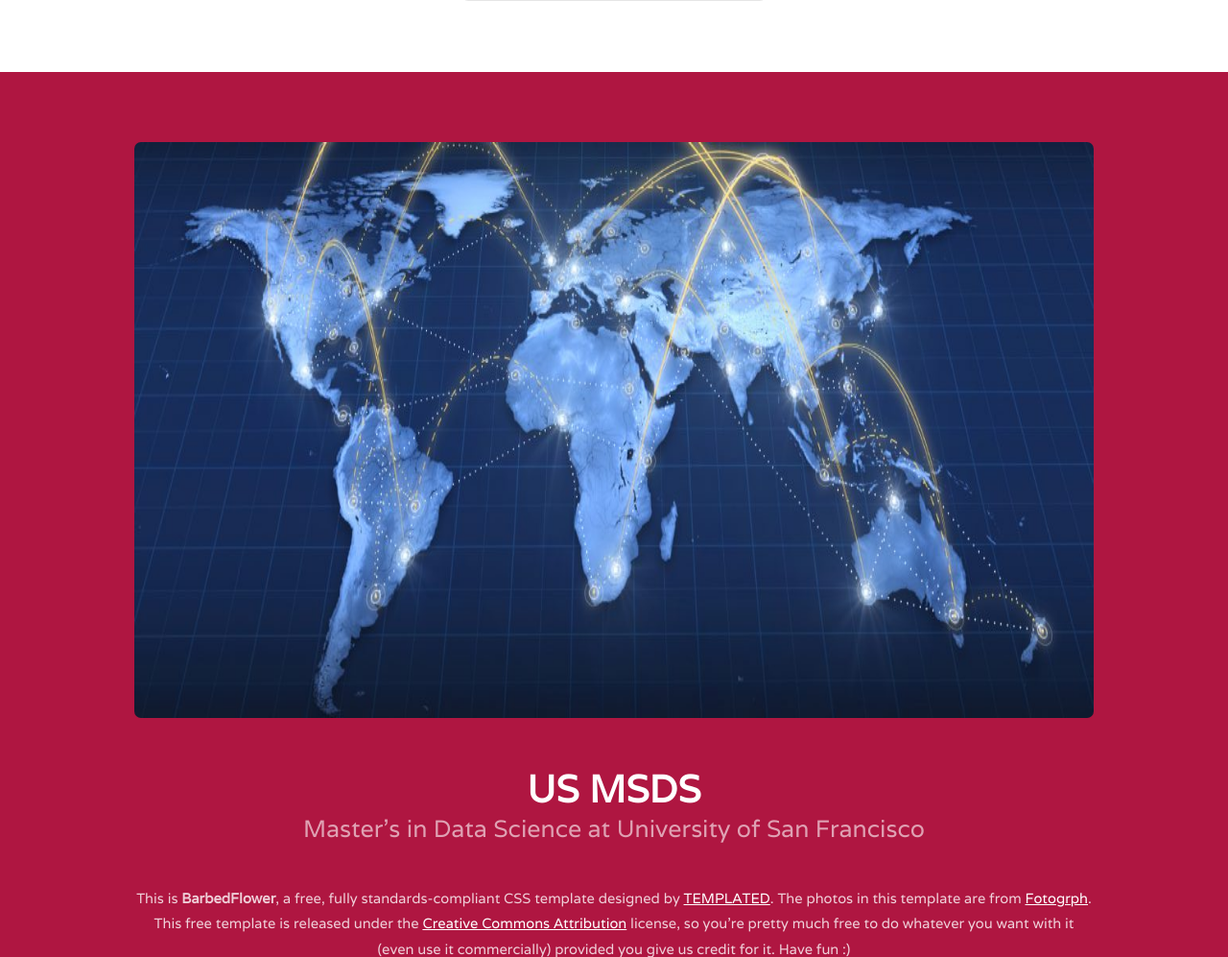
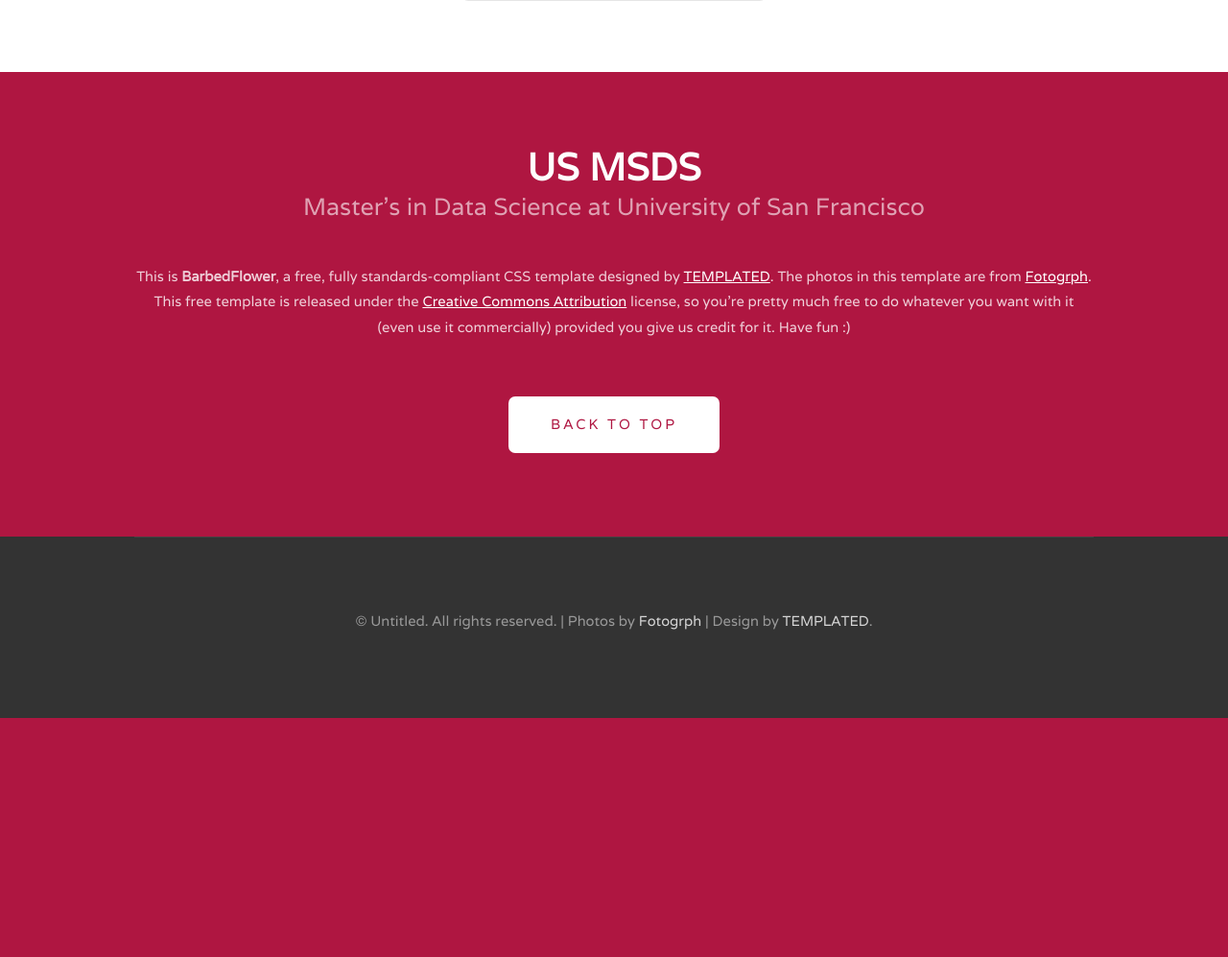
Before and after one commit to beimingliu/WTO_trade_viz, a Flask app: page / in a window 1280 px wide. Shown: the part 2246-3243 px from the top of the page at 96% size. After the commit the page ends 2994 px from the top, so only its background shows below. Run offline with Flask 2, Linux system fonts and the light colour scheme.

Commit message:
removing picture

```diff
--- a/templates/index.html
+++ b/templates/index.html
@@ -136,7 +136,6 @@ Released   : 20140322
 
     <div id="featured">
 		<div class="container">
-	    	<img src="images/banner.jpg" alt="" width="1000" height="600" />
 			<div class="title">
 				<h2>US MSDS</h2>
 				<span class="byline">Master's in Data Science at University of San Francisco</span>
```
